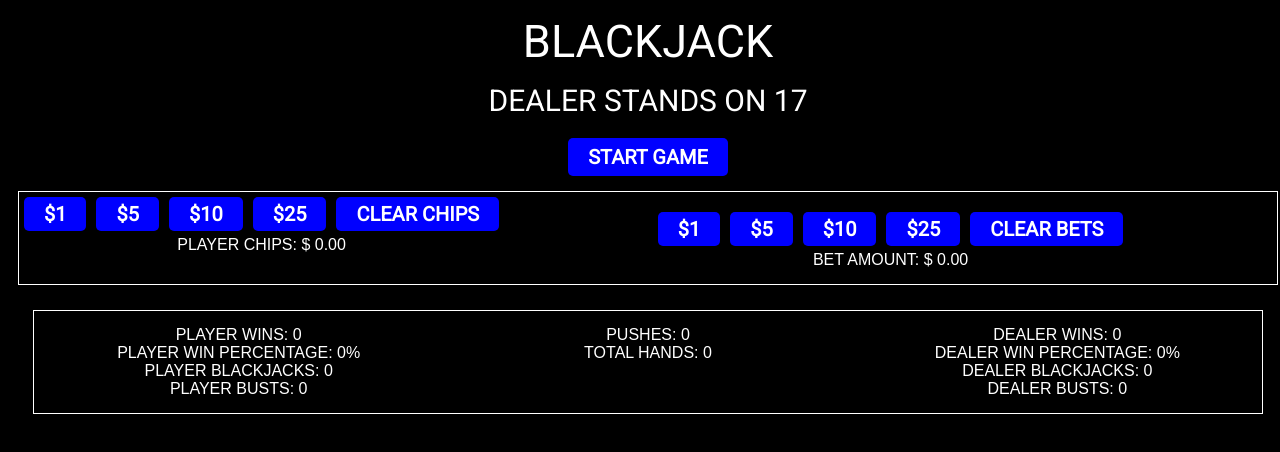
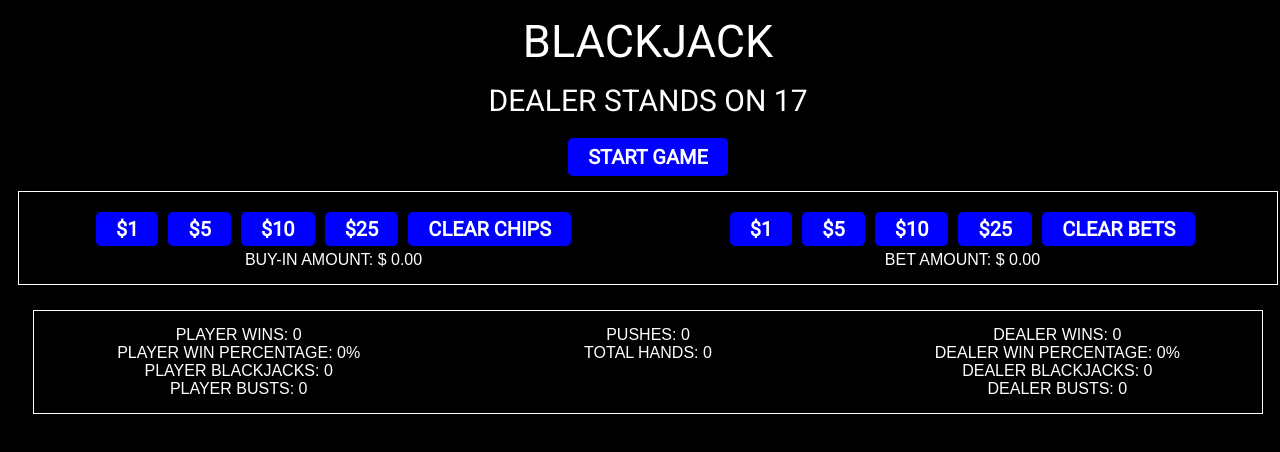
Before and after one commit to jteng1/blackjack, a React (Create React App) app: page / in a window 1280 px wide. Shown: the top 452 px of the page. Built offline with nearby package versions, Linux system fonts and the light colour scheme; no server answers.

Commit message:
added the production build

```diff
--- a/package.json
+++ b/package.json
@@ -22,5 +22,6 @@
     "not dead",
     "not ie <= 11",
     "not op_mini all"
-  ]
+  ],
+  "homepage" : "http://nekasrofd.github.io/blackjack"
 }
--- a/public/index.html
+++ b/public/index.html
@@ -22,7 +22,7 @@
       work correctly both with client-side routing and a non-root public URL.
       Learn how to configure a non-root public URL by running `npm run build`.
     -->
-    <title>Blackjack App</title>
+    <title>Blackjack</title>
   </head>
   <body>
     <noscript>You need to enable JavaScript to run this app.</noscript>
--- a/src/App.js
+++ b/src/App.js
@@ -559,6 +559,7 @@ export default class App extends Component {
         <div className="gameHeader">
           <h1>Blackjack</h1>
           <h3>Dealer stands on 17</h3>
+          {/* If game isn't started show Start Game button else show New Deck */}
           {this.state.gameStarted ? (
             <div>
               <button className="lg red" onClick={() => this.handleEndGame()}>
--- a/src/components/Chips.jsx
+++ b/src/components/Chips.jsx
@@ -8,13 +8,13 @@ export default class Chips extends Component {
       <div className="chips-container">
       {/* If game is not started then show player chips buttons */}
         {this.props.gameStarted === false ? (
-            <div className="chipButtons">
+            <div className="buyInButtons">
                 <button className="sm" onClick={event => this.props.increaseChipOne(event)}>$1</button>
                 <button className="sm" onClick={event => this.props.increaseChipFive(event)}>$5</button>
                 <button className="sm" onClick={event => this.props.increaseChipTen(event)}>$10</button>
                 <button className="sm" onClick={event => this.props.increaseChipTwentyFive(event)}>$25</button>
                 <button className="sm" onClick={event => this.props.clearChips(event)}>Clear Chips</button>
-                <p>Player Chips: $ {this.props.playerChips.toFixed(2)}</p>
+                <p>Buy-In Amount: $ {this.props.playerChips.toFixed(2)}</p>
             </div>
         ) : (
             <div className="chipStats">
--- a/src/index.css
+++ b/src/index.css
@@ -67,12 +67,12 @@ button.sm {
 }
 
 button.red {
-  background:rgb(100, 13, 13);
+  background:rgb(160, 21, 21);
   color:white;
 }
 button.red:hover {
   background:white;
-  color: rgb(100, 13, 13);
+  color: rgb(160, 21, 21);
 }
 
 /* App Component */
@@ -151,11 +151,16 @@ button.red:hover {
 }
 
 .chipStats {
-  flex: 50%;
+  flex: 33%;
   padding: 15px;
 }
 
 .chipBets {
-  flex: 50%;
+  flex: 33%;
   padding: 15px;
 }
+
+.buyInButtons {
+  flex: 33%;
+  padding: 15px;
+}
```
Also changed, not shown: 1 other file (tests, documents, lock files or other folders).
